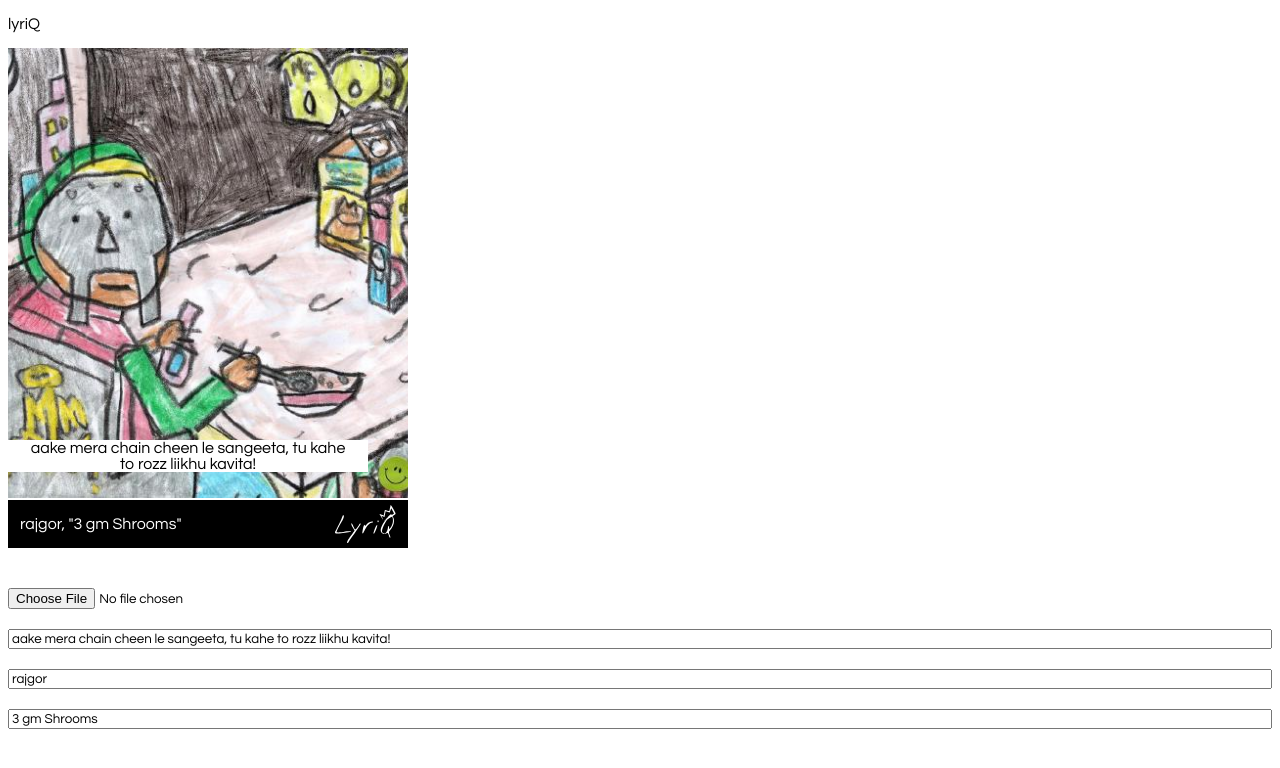
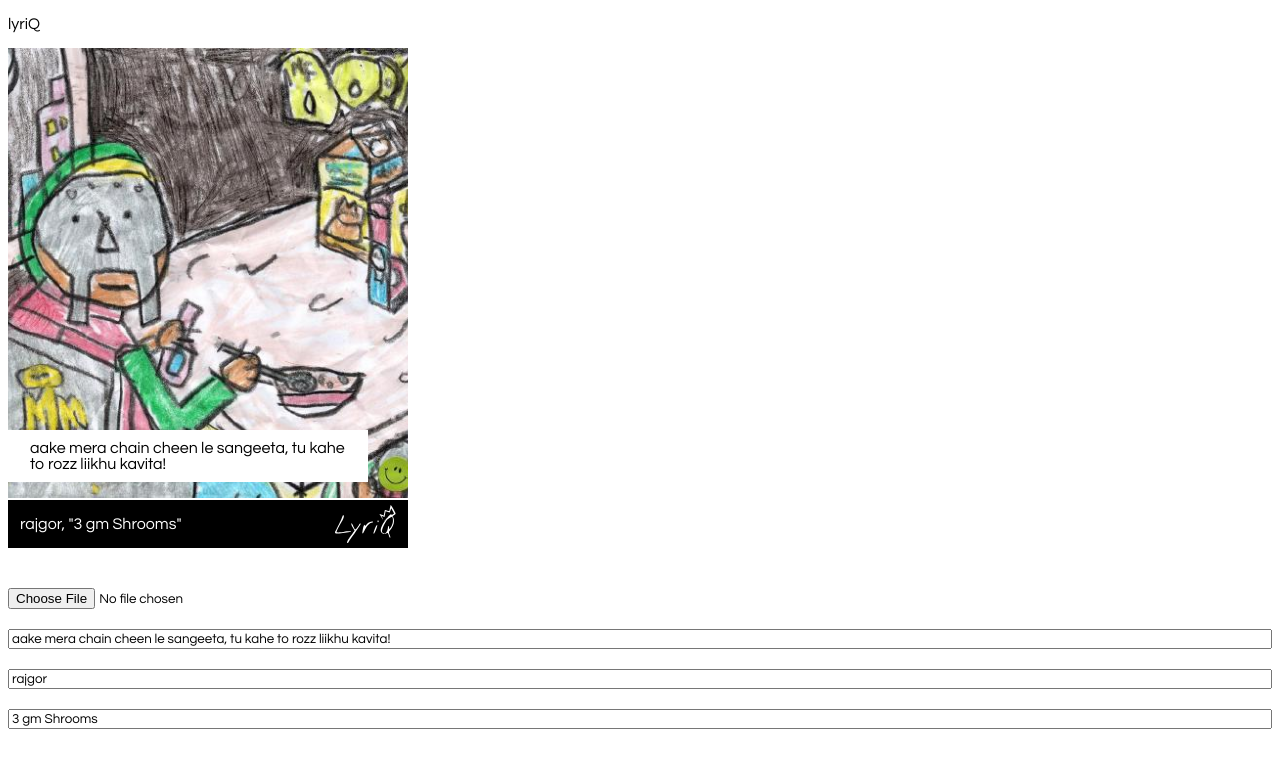
Before and after one commit to neoayus/lyriQ, a React (Vite) app: page / in a window 1280 px wide. Shown: the top 768 px of the page. Built offline with nearby package versions, Linux system fonts and the light colour scheme.

Commit message:
fix: more style issues

```diff
--- a/src/index.css
+++ b/src/index.css
@@ -49,10 +49,10 @@
 .background p.lyrics{
   background-color: white;
 
-  position: relative;
-  bottom: 10px;
-  padding: 0 16px;
+  padding: 0 12px;
   max-width: 90%;
+  text-align: left;
+  border: 10px solid white ;
 }
 
 /* delete */
```
